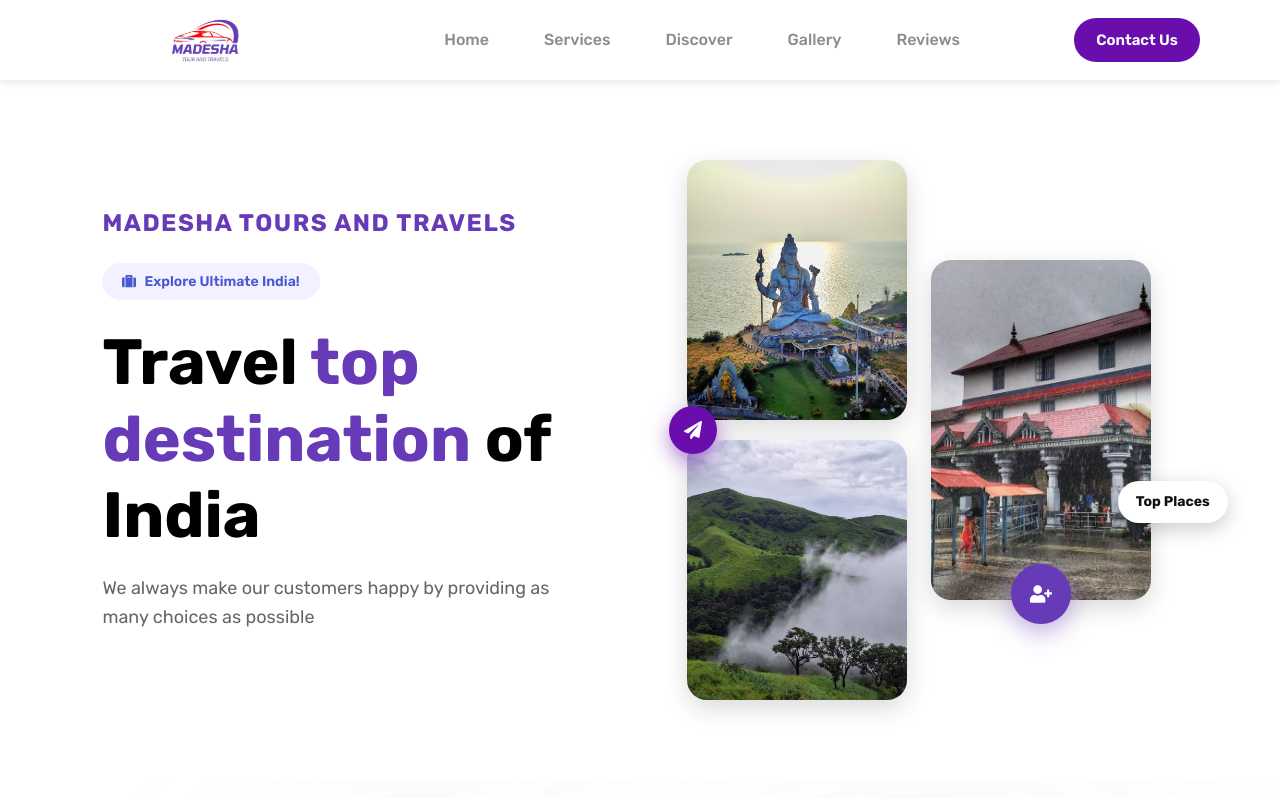
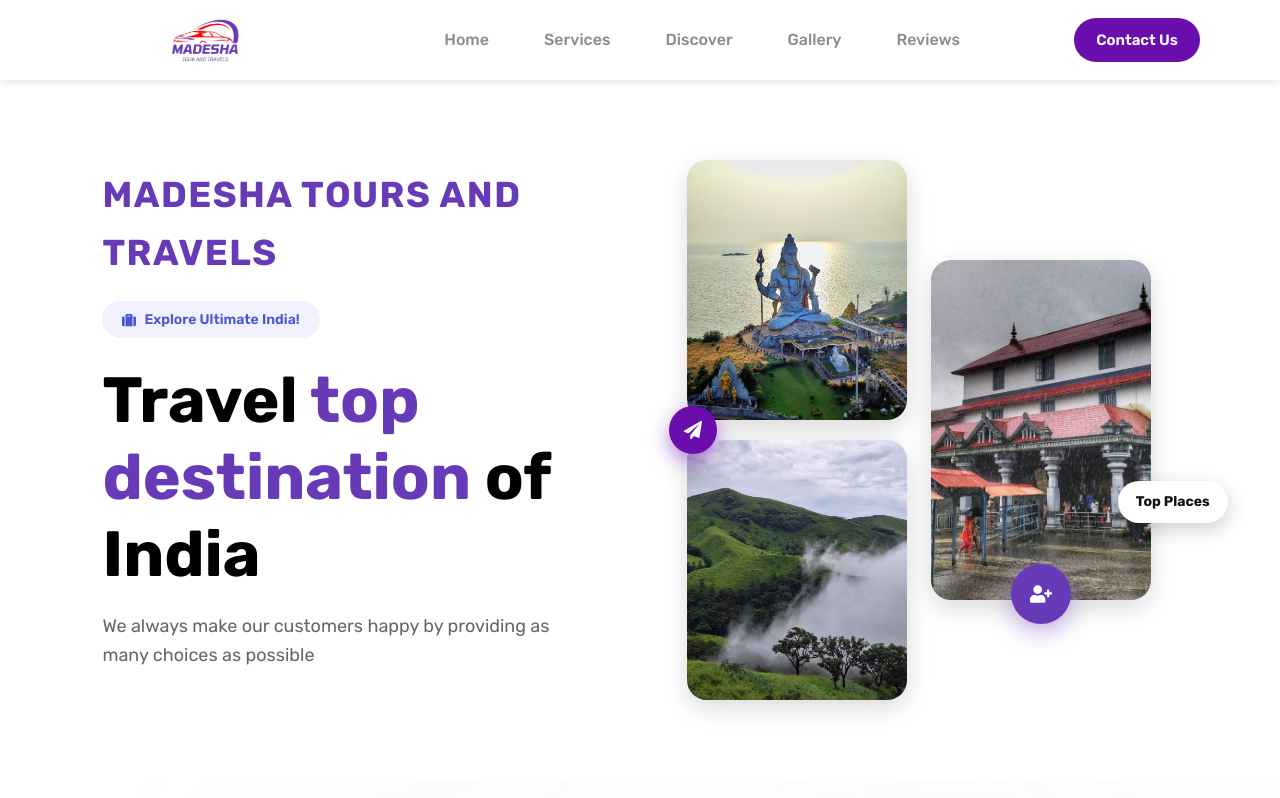
Before and after one commit to IT-Alliance-Tech/MadeshaTravels-React, a React (Vite) app: page / in a window 1280 px wide. Shown: the top 798 px of the page. Built offline with nearby package versions, Linux system fonts and the light colour scheme.

Commit message:
Updated HeroSection.jsx

```diff
--- a/src/components/HeroSection.jsx
+++ b/src/components/HeroSection.jsx
@@ -13,7 +13,7 @@
       {/* Left Side */}
       <div className={styles.left}>
         <div className={styles.brandName}>
-          <h4>MADESHA TOURS AND TRAVELS</h4>
+          <h2>MADESHA TOURS AND TRAVELS</h2>
         </div>
         <br></br>
         <button className={styles.exploreBtn}>
```
